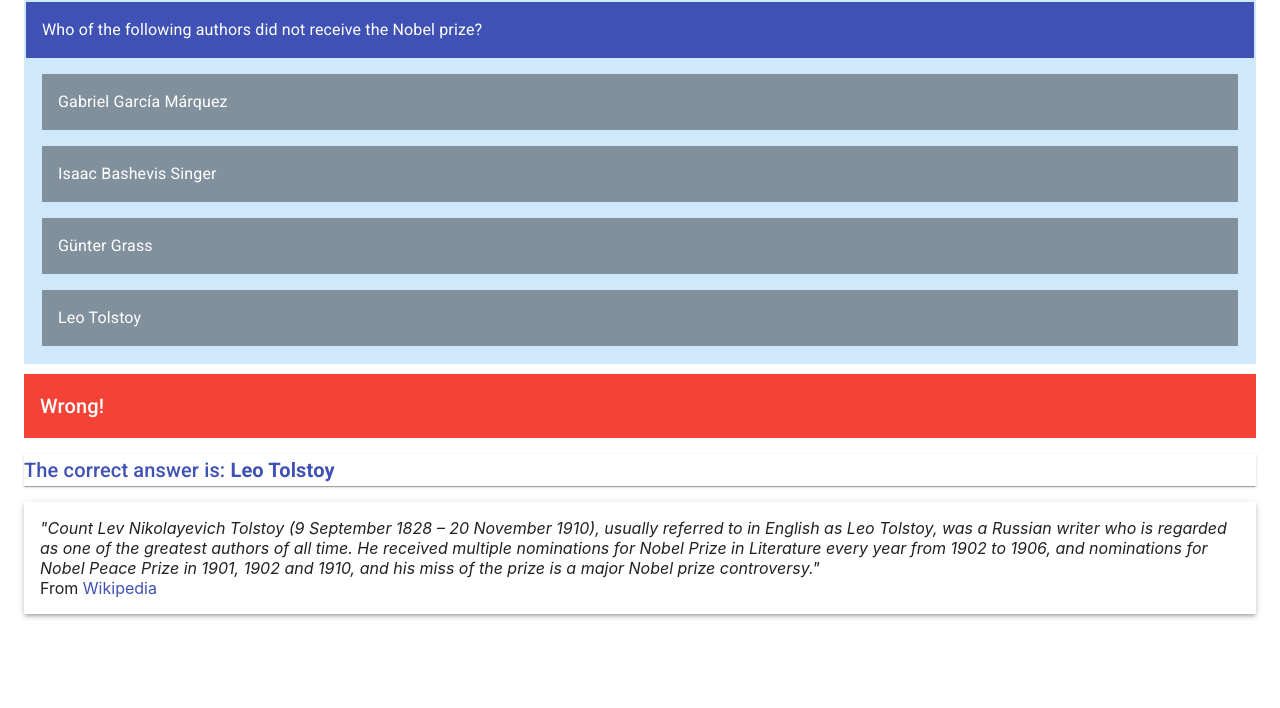
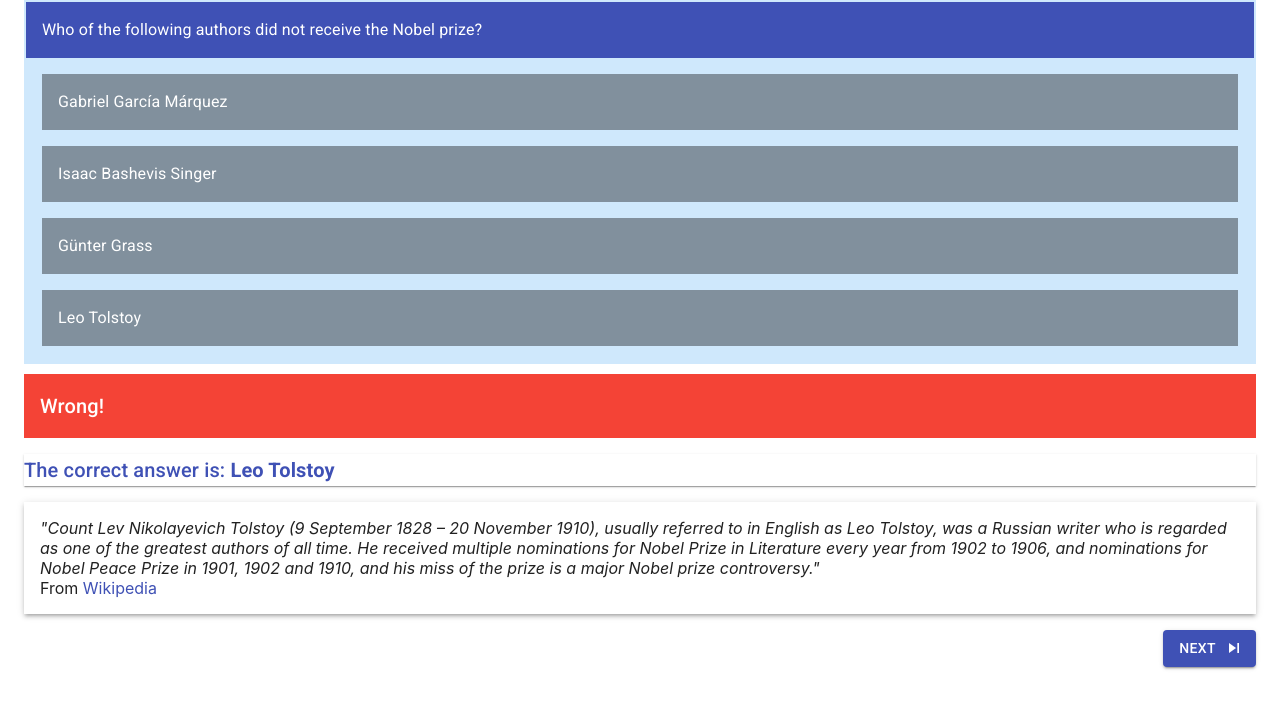
Before and after one commit to ItzikHendel/trivia, a Next.js app: page / in a window 1280 px wide. Both pictures are taken after a click on the element "Gabriel García Márquez". Shown: the top 708 px of the page. Built offline with nearby package versions, Linux system fonts and the light colour scheme.

Commit message:
Adding Next component

```diff
--- a/Components/Game.js
+++ b/Components/Game.js
@@ -3,6 +3,7 @@ import Container from '@material-ui/core/Container';
 
 import Quiz from './Quiz';
 import Result from './Result';
+import Next from './Next';
 
 export default function Game({ quizData }) {
     const [isAnswerCorrect, setIsAnswerCorrect] = useState(null);
@@ -14,6 +15,7 @@ export default function Game({ quizData }) {
         <Container>
             <Quiz question={question} answers={answers} handleAnswerSelected={handleAnswerSelected} />
             <Result isAnswerCorrect={isAnswerCorrect} correctAnswer={answers[0]} quote={quote} source={source} link={link} />
+            { isAnswerCorrect !== null ? <Next /> : null }
         </Container>
     );
 };
--- /dev/null
+++ b/Components/Next.js
@@ -0,0 +1,16 @@
+
+import Button from '@material-ui/core/Button';
+import Icon from '@material-ui/core/Icon';
+
+export default function Next() {
+    return (
+        <>
+            <Button
+                variant="contained"
+                color="primary"
+                endIcon={<Icon>skip_next</Icon>}
+                style={{float: 'right'}}
+            >Next</Button>
+        </>
+    );
+}
--- a/Components/Result.js
+++ b/Components/Result.js
@@ -3,8 +3,6 @@ import Box from '@material-ui/core/Box';
 import Link from '@material-ui/core/Link';
 
 export default function Result({ isAnswerCorrect, correctAnswer, quote, source, link }) {
-    console.log(source);
-    console.log(link);
     if (isAnswerCorrect === null)
         return null;
     const correctAnswerMsg = <Box bgcolor="success.main" color="success.contrastText" p={2} mb={2}>Correct!</Box>;
@@ -15,7 +13,7 @@ export default function Result({ isAnswerCorrect, correctAnswer, quote, source,
     return (
         <>
             <Typography component="div" variant="h6" style={{ backgroundColor: '' }} > {isAnswerCorrect ? correctAnswerMsg : wrongAnswerMsg} </Typography>
-            <Box color="text.primary" boxShadow={3} p={2}>
+            <Box color="text.primary" boxShadow={3} p={2} mb={2}>
                 <i>"{quote}"</i>
                 <br/>
                 From <Link href={link} target="_blank">{source}</Link>
--- a/pages/index.js
+++ b/pages/index.js
@@ -14,6 +14,7 @@ export default function Home() {
         <title>Trivia</title>
         <link rel="icon" href="/favicon.ico" />
         <link rel="stylesheet" href="https://fonts.googleapis.com/css?family=Roboto:300,400,500,700&display=swap" />
+        <link rel="stylesheet" href="https://fonts.googleapis.com/icon?family=Material+Icons" />
 
       </Head>
 
```
